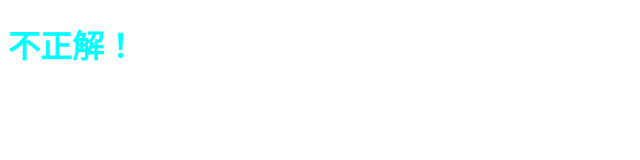
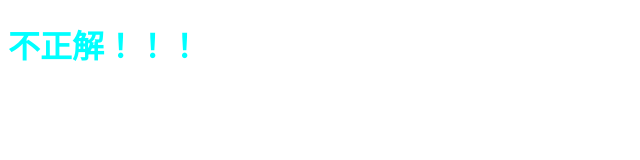
Before and after one commit to inazawar/node_web_server, a website: page public/wrong.html in a window 1280 px wide. Shown: the full height of the page, 0-640 px from the left. Drawn offline with Linux system fonts and the light colour scheme.

Commit message:
rebase test

```diff
--- a/public/wrong.html
+++ b/public/wrong.html
@@ -5,6 +5,6 @@
         <script src="js/app.js"></script>
     </head>
     <body>
-        <h1>不正解！</h1>
+        <h1>不正解！！！</h1>
     </body>
 </html>
```
